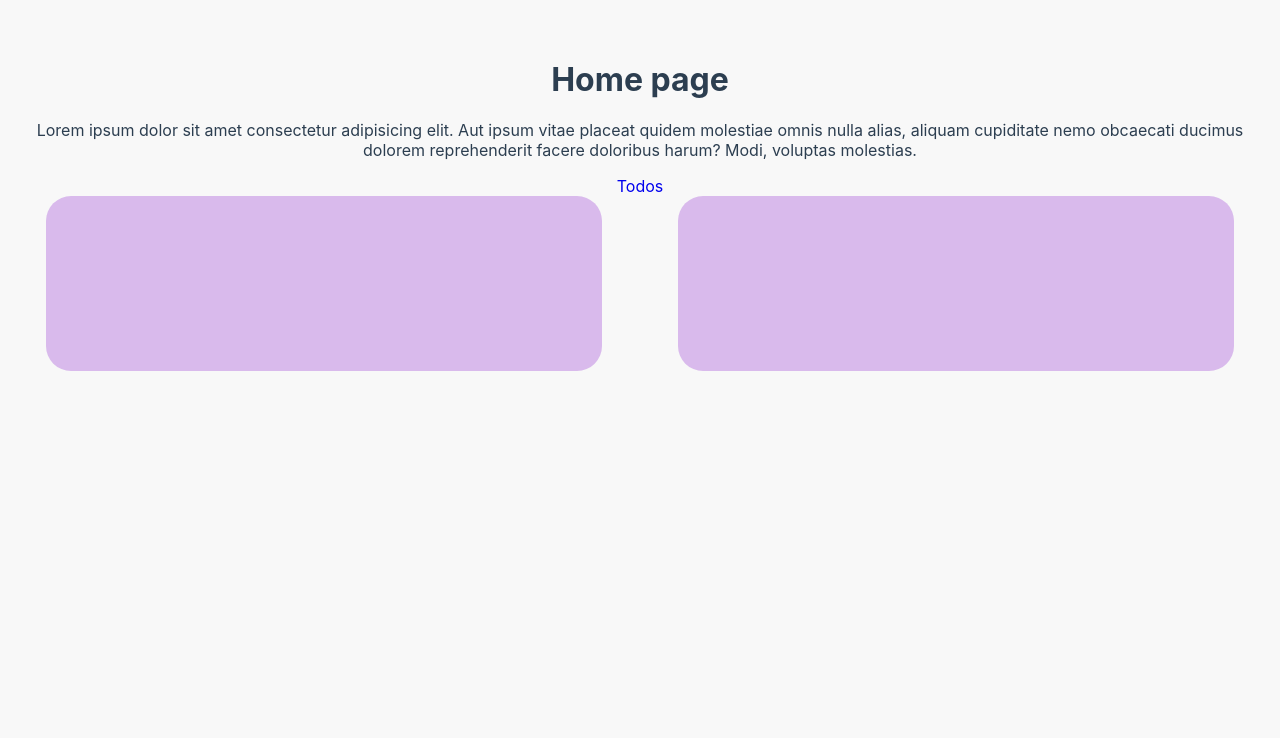
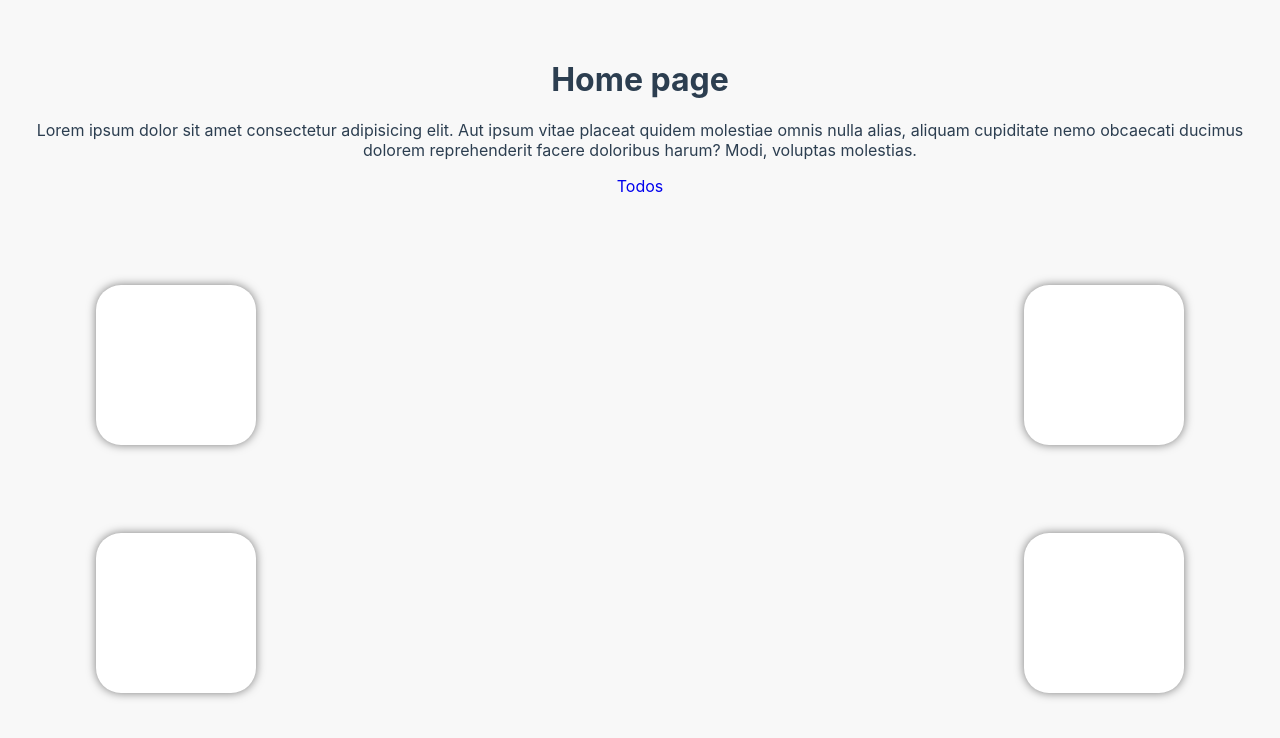
Before and after one commit to Kuanysh-kst/WebAppTelegram, a Vue app: page / in a window 1280 px wide. Shown: the top 738 px of the page. Built offline with nearby package versions, Linux system fonts and the light colour scheme; no server answers.

Commit message:
added new buttons
Signed-off-by: Kuanysh <90975457+Kuanysh-kst@users.noreply.github.com>

```diff
--- a/src/views/HomePage.vue
+++ b/src/views/HomePage.vue
@@ -8,33 +8,39 @@
 
         <router-link to="/todos">Todos</router-link>
         <div class="menu-icons">
-            <div class="icon-button">
-
+            <div class="row">
+                <div class="icon-button"></div>
+                <div class="icon-button"></div>
             </div>
-            <div class="icon-button"></div>
+            <div class="row">
+                <div class="icon-button"></div>
+                <div class="icon-button"></div>
+            </div>
         </div>
     </div>
 </template>
 
 <style>
 .menu-icons {
+
+}
+.row {
     display: flex;
     justify-content: space-between;
-    height: 300px;
+    margin-right: 7%;
+    margin-left: 7%;
+    margin-top: 7%;
 }
 
 .icon-button {
     display: flex;
     flex-direction: column;
-    width: 50%;
-    height: 35%;
-    background: rgba(124, 1, 199, 0.25);
+    width: 160px;
+    height: 160px;
+    background: white;
     border-radius: 25px;
-    padding-top: 20px;
-    padding-bottom: 50px;
     justify-content: space-between;
-    margin-left: 3%;
-    margin-right: 3%;
     align-items: center;
+    box-shadow: 0 0 10px rgba(0,0,0,0.5); /* Параметры тени */
 }
 </style>
```
